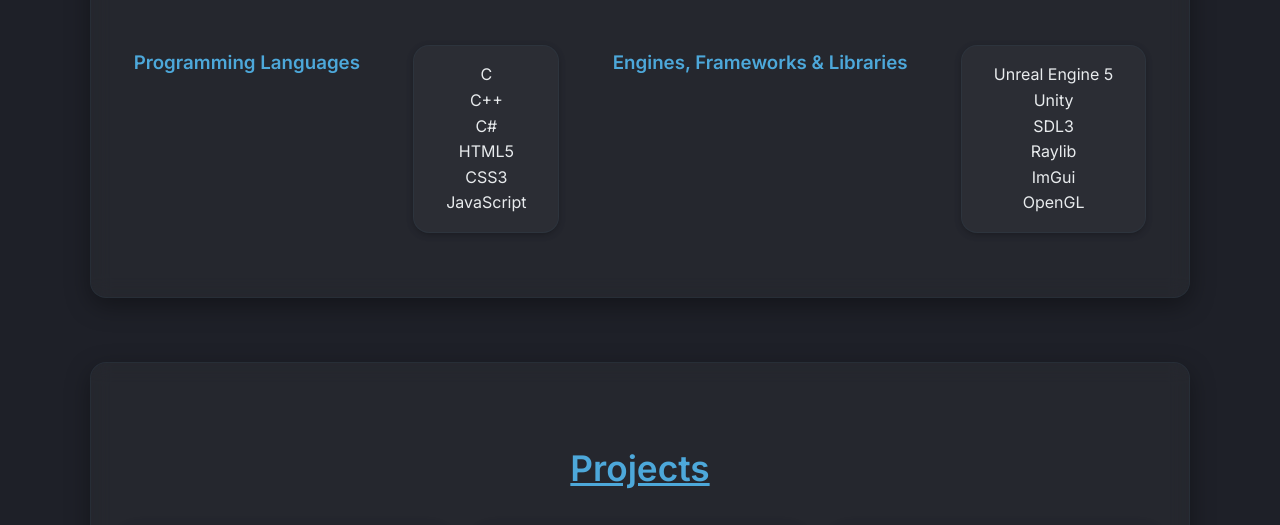
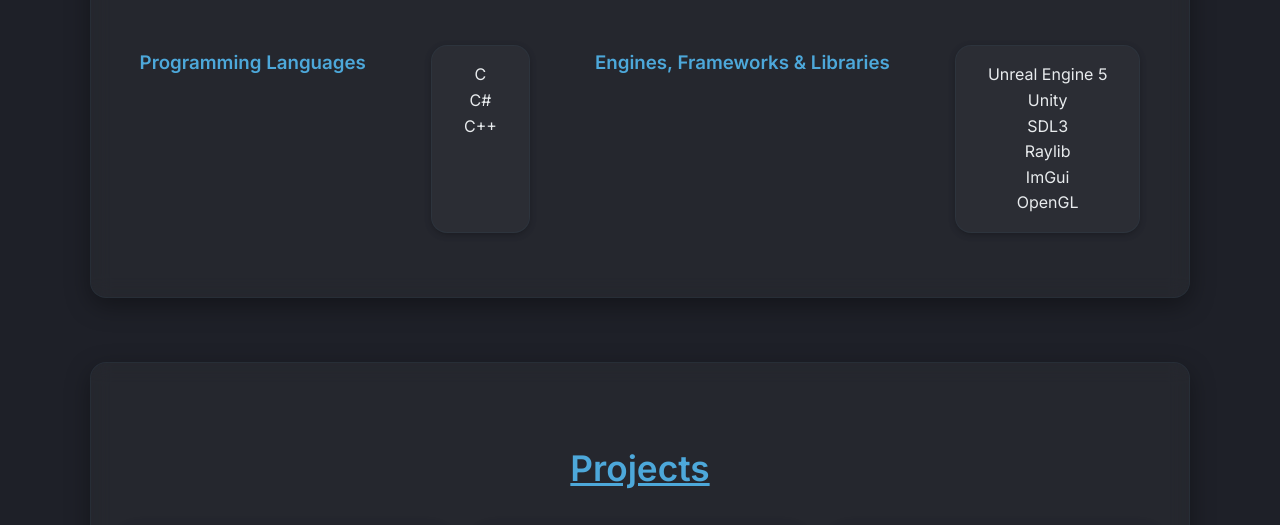
Before and after one commit to MatanIsaac/Website, a plain HTML site: page index.html in a window 1280 px wide. Shown: the part 1685-2210 px from the top of the page. Drawn offline with Linux system fonts and the light colour scheme.

Commit message:
Update index.html

```diff
--- a/index.html
+++ b/index.html
@@ -40,11 +40,8 @@
                 <h3>Programming Languages</h3>
                 <ul>
                     <li>C</li>
+                    <li>C#</li>
                     <li>C++</li>
-                    <li>C#</li>
-                    <li>HTML5</li>
-                    <li>CSS3</li>
-                    <li>JavaScript</li>
                 </ul>
                 <h3>Engines, Frameworks & Libraries</h3>
                 <ul>
```
